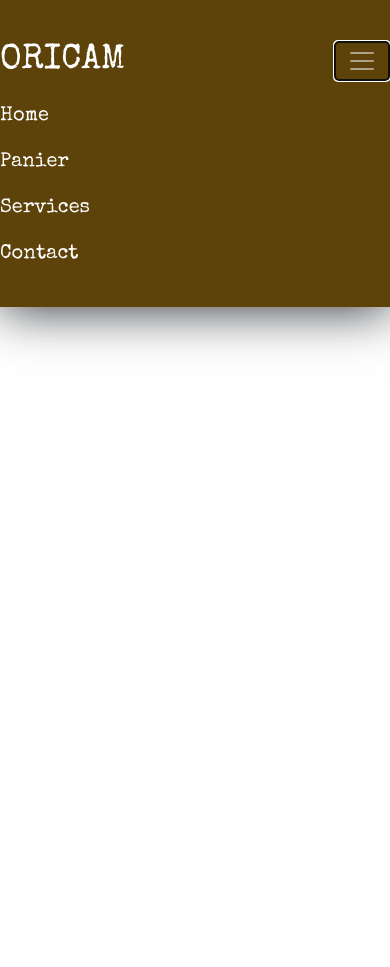
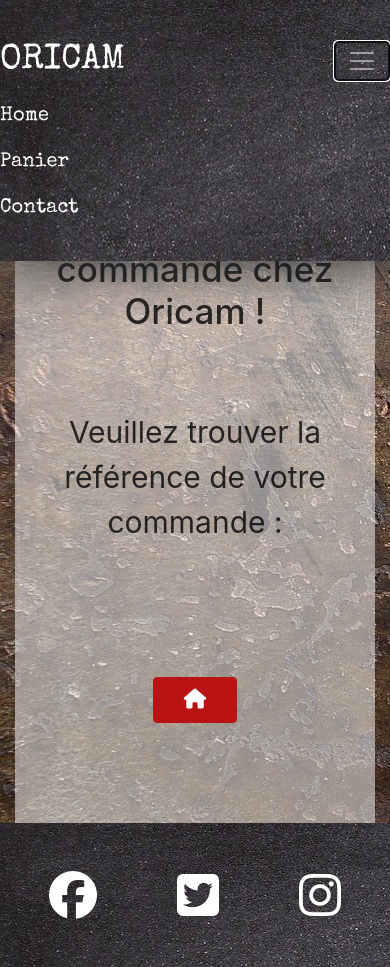
Before and after one commit to Ronan40/projet_5, a plain HTML site: page html/confirmation.html in a window 390 px wide. Both pictures are taken after a click on the button "Toggle navigation". Before the commit the page ends 844 px from the top, so only its background shows below. Drawn offline with nearby package versions, Linux system fonts and the light colour scheme.

Commit message:
confirm-done

```diff
--- /dev/null
+++ b/css/confirmation.css
@@ -0,0 +1,73 @@
+
+    h2{
+
+        padding-top: 150px;
+        padding-bottom: 50px;
+        font-size: 35px;
+        text-align: center;
+        color: rgba(0, 0, 0, 0.794);
+    }
+
+    .navbar-brand{
+        font-size: 35px;
+        font-family: 'Special Elite', 'cursive';
+    }
+
+    #navbar{
+        padding: 30px 0;
+        box-shadow: 1px 1px 50px;
+    }
+
+    #navbarResponsive{
+        font-family: 'Special Elite', 'cursive';
+        font-size: 20px;
+    }
+
+    footer{
+        display: flex !important;
+        justify-content: center !important;
+    }
+
+    .icone{
+        color: white;
+        margin: 0 40px;
+    }
+
+    #ref{
+        background:  rgba(255, 253, 253, 0.5);
+        padding-bottom: 250px;
+    }
+
+    #commande{
+        text-align: center;
+        font-size: 30px;
+        color: rgba(0, 0, 0, 0.794);
+        padding: 20px 0;
+    }
+
+    #identif{
+        text-align: center;
+        font-size: 22px;
+        padding-bottom: 80px;
+    }
+
+    #div-but{
+        display: flex;
+        justify-content: center;
+        margin-bottom: -150px;
+    }
+
+    .btn{
+        background: rgb(185, 19, 19);
+        border-color: rgb(185, 19, 19);
+        padding: 10px 30px;
+    }
+
+    .btn:hover{
+        background: rgb(228, 20, 20);
+        border-color: rgb(185, 19, 19);
+    }
+
+    .fa-menu{
+        font-size: 20px;
+    }
--- a/css/panier.css
+++ b/css/panier.css
@@ -69,13 +69,24 @@
     margin-top: 100px;
 }
 
+#submit{
+   margin-bottom: 20px;
+}
+
+#shopping{
+    display: flex;
+    justify-content: center;
+}
+
 #erreur{
     font-size: 18px;
-    color: red;
+    color: rgb(255, 0, 0);
+    margin-left: 20px;
 }
 
 .cont{
     margin-bottom: -60px;
+    margin-top: -20px;
 }
 
 .row{
@@ -85,23 +96,26 @@
 
 .btn{
     background-color: rgb(185, 19, 19);
-
-
 }
 
 .btn-primary {
     border-color: white;
-    margin-top: 5px;
+}
+
+.trash:hover{
+    background: rgb(228, 20, 20);
+    border-color: white;
 }
 
 .btn-success {
     border-color: white;
-    margin-top: 5px;
+    margin-top: 25px;
 }
 
 label{
     color: white;
 }
+
 
 .contact-info__wrapper {
     overflow: hidden;
--- a/css/produit.css
+++ b/css/produit.css
@@ -1,5 +1,4 @@
-body{
-
+    body{
     color: black;
     }
 
--- a/html/confirmation.html
+++ b/html/confirmation.html
@@ -13,23 +13,27 @@
   <!-- Bootstrap core CSS -->
   <link href="../vendor/bootstrap/css/bootstrap.min.css" rel="stylesheet">
 
+  <link rel="stylesheet" type="text/css" href="//netdna.bootstrapcdn.com/font-awesome/4.1.0/css/font-awesome.min.css">
+  <link href="https://cdnjs.cloudflare.com/ajax/libs/font-awesome/5.11.2/css/all.min.css" rel="stylesheet">
+
   <!-- Custom styles for this template -->
   <link href="../css/shop-homepage.css" rel="stylesheet">
-  <link rel="stylesheet" href="../css/index.css">
+  <link rel="stylesheet" href="../css/confirmation.css">
 
   <link href="https://fonts.googleapis.com/css2?family=Special+Elite&display=swap" rel="stylesheet">
-
-
+  <script src="https://kit.fontawesome.com/3d1a7c113b.js" crossorigin="anonymous"></script>
 
 </head>
 
-<body>
+<body style="background-image:url(../image/texture.jpg)">
 
   <!-- Navigation -->
-  <nav class="navbar navbar-expand-lg navbar-dark bg-dark fixed-top" id="navbar">
+  <nav class="navbar navbar-expand-lg navbar-dark bg-dark fixed-top" id="navbar"
+    style="background-image:url(../image/black.jpg)">
     <div class="container">
       <a class="navbar-brand" href="../index.html">ORICAM</a>
-      <button class="navbar-toggler" type="button" data-toggle="collapse" data-target="#navbarResponsive" aria-controls="navbarResponsive" aria-expanded="false" aria-label="Toggle navigation">
+      <button class="navbar-toggler" type="button" data-toggle="collapse" data-target="#navbarResponsive"
+        aria-controls="navbarResponsive" aria-expanded="false" aria-label="Toggle navigation">
         <span class="navbar-toggler-icon"></span>
       </button>
       <div class="collapse navbar-collapse" id="navbarResponsive">
@@ -43,9 +47,6 @@
             <a class="nav-link" href="panier.html">Panier</a>
           </li>
           <li class="nav-item">
-            <a class="nav-link" href="#">Services</a>
-          </li>
-          <li class="nav-item">
             <a class="nav-link" href="#">Contact</a>
           </li>
         </ul>
@@ -53,24 +54,39 @@
     </div>
   </nav>
 
+  <div class="container">
 
+    <div id="ref">
+      <h2>Merci <span id="first-name"></span> de votre commande chez Oricam !</h2>
+      <p id="commande">Veuillez trouver la référence de votre commande :</p>
+      <p id="identif"></p>
 
+      <div id="div-but">
+        <a href="../index.html" class="btn btn-success">
+          <i class="fas fa-home fa-menu"></i>
+        </a>
+
+      </div>
+    </div>
+
+    <!-- /.container -->
   </div>
-  <!-- /.container -->
 
   <!-- Footer -->
-  <footer class="py-5 bg-dark">
-    <div class="container">
 
-    </div>
-    <!-- /.container -->
+  <footer class="py-5 bg-dark" style="background-image:url(../image/black.jpg)">
+
+    <a href="#"><i class="fab fa-facebook fa-3x icone"></i></a>
+    <a href="#"><i class="fab fa-twitter-square fa-3x icone"></i></a>
+    <a href="#"><i class="fab fa-instagram fa-3x icone"></i></a>
+
   </footer>
 
   <!-- Bootstrap core JavaScript -->
   <script src="../vendor/jquery/jquery.min.js"></script>
   <script src="../vendor/bootstrap/js/bootstrap.bundle.min.js"></script>
   <script src="../js/ajax.js"></script>
-
+  <script src="../js/comfirmation.js"></script>
 
 </body>
 
--- a/js/comfirmation.js
+++ b/js/comfirmation.js
@@ -1 +1,13 @@
-const orderId = localStorage.getItem('openclassroomsp5_orderId'); // On récupere les éléments stockés
+const myOrder = JSON.parse(localStorage.getItem('myOrder'));
+console.log(myOrder)
+
+const paraId = document.getElementById('identif');
+const prenom = document.getElementById('first-name');
+
+
+
+// AFFICHAGE DES INFORMATIONS DE CONFIRMATION
+
+
+paraId.innerText = 'n° : ' + myOrder.orderId;
+prenom.innerText = myOrder.contact.firstName;
--- a/js/produit.js
+++ b/js/produit.js
@@ -134,7 +134,7 @@
         const stringOrder = JSON.stringify(orders);
         localStorage.setItem('openclassroomsp5_newOrder', stringOrder);
 
-        window.location.href = '../html/panier.html'; // Permet d'être redirigé sur la page panier
+        window.location.href = '../html/panier.html'; // Redirige vers la page panier
     });
 
 });
```
Also changed, not shown: html/panier.html (+10 -14 lines), html/produit.html (+4 -7 lines), index.html (+3 -11 lines), js/panier.js (+5 -8 lines), image/steel.jpg (deleted).
